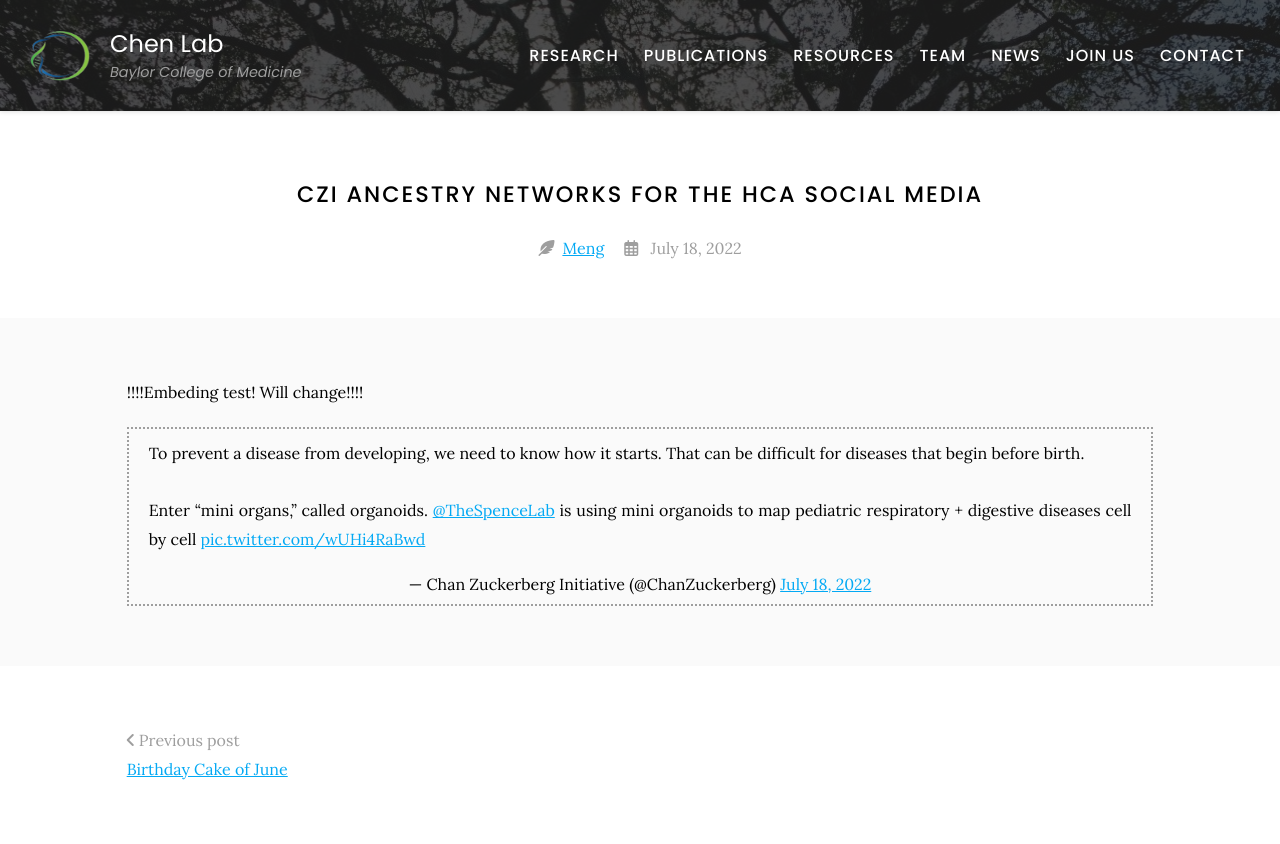
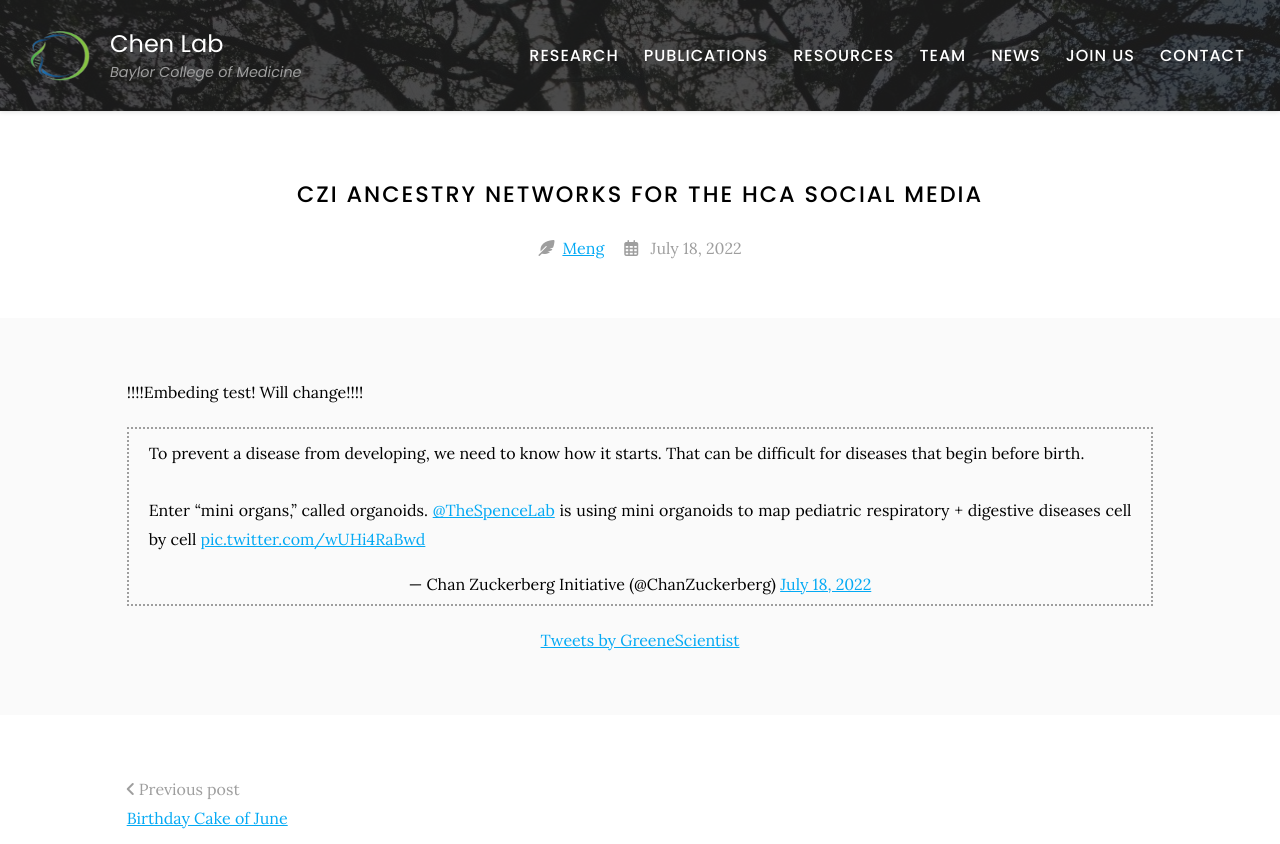
Before and after one commit to RCHENLAB/rchenlab.github.io, a Jekyll site: the page built from _posts/2022-07-18-tweet-CZI.md, in a window 1280 px wide. Shown: the top 844 px of the page. Built offline with Jekyll 4.4.1, drawn with Linux system fonts in a browser that asks for light colours; comment, search, counter and statistics services are not loaded; grey boxes are pictures that could not be loaded.

Commit message:
Update 2022-07-18-tweet-CZI.md

```diff
--- a/_posts/2022-07-18-tweet-CZI.md
+++ b/_posts/2022-07-18-tweet-CZI.md
@@ -7,5 +7,9 @@ member: Rui
 !!!!Embeding test! Will change!!!!
 <!-- Twitter embeds from https://publish.twitter.com/ -->
 
-<blockquote class="twitter-tweet"><p lang="en" dir="ltr">To prevent a disease from developing, we need to know how it starts. That can be difficult for diseases that begin before birth.<br><br>Enter “mini organs,” called organoids. <a href="https://twitter.com/TheSpenceLab?ref_src=twsrc%5Etfw">@TheSpenceLab</a> is using mini organoids to map pediatric respiratory + digestive diseases cell by cell <a href="https://t.co/wUHi4RaBwd">pic.twitter.com/wUHi4RaBwd</a></p>&mdash; Chan Zuckerberg Initiative (@ChanZuckerberg) <a href="https://twitter.com/ChanZuckerberg/status/1549079566970286081?ref_src=twsrc%5Etfw">July 18, 2022</a></blockquote> <script async src="https://platform.twitter.com/widgets.js" charset="utf-8"></script>
+<blockquote class="twitter-tweet"><p lang="en" dir="ltr">To prevent a disease from developing, we need to know how it starts. That can be difficult for diseases that begin before birth.<br><br>Enter “mini organs,” called organoids. <a href="https://twitter.com/TheSpenceLab?ref_src=twsrc%5Etfw">@TheSpenceLab</a> is using mini organoids to map pediatric respiratory + digestive diseases cell by cell <a href="https://t.co/wUHi4RaBwd">pic.twitter.com/wUHi4RaBwd</a></p>&mdash; Chan Zuckerberg Initiative (@ChanZuckerberg) <a href="https://twitter.com/ChanZuckerberg/status/1549079566970286081?ref_src=twsrc%5Etfw">July 18, 2022</a></blockquote>
+<script async src="https://platform.twitter.com/widgets.js" charset="utf-8"></script>
 {:.center}
+
+<a class="twitter-timeline" data-width="400" data-height="400" href="https://twitter.com/GreeneScientist?ref_src=twsrc%5Etfw">Tweets by GreeneScientist</a> <script async src="https://platform.twitter.com/widgets.js" charset="utf-8"></script>
+{:.center}
```
